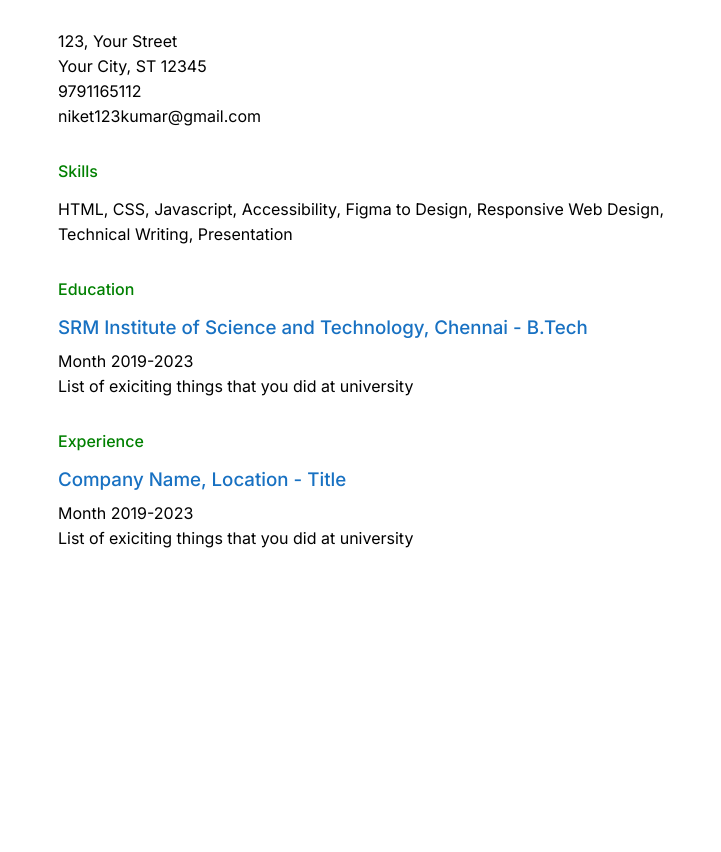
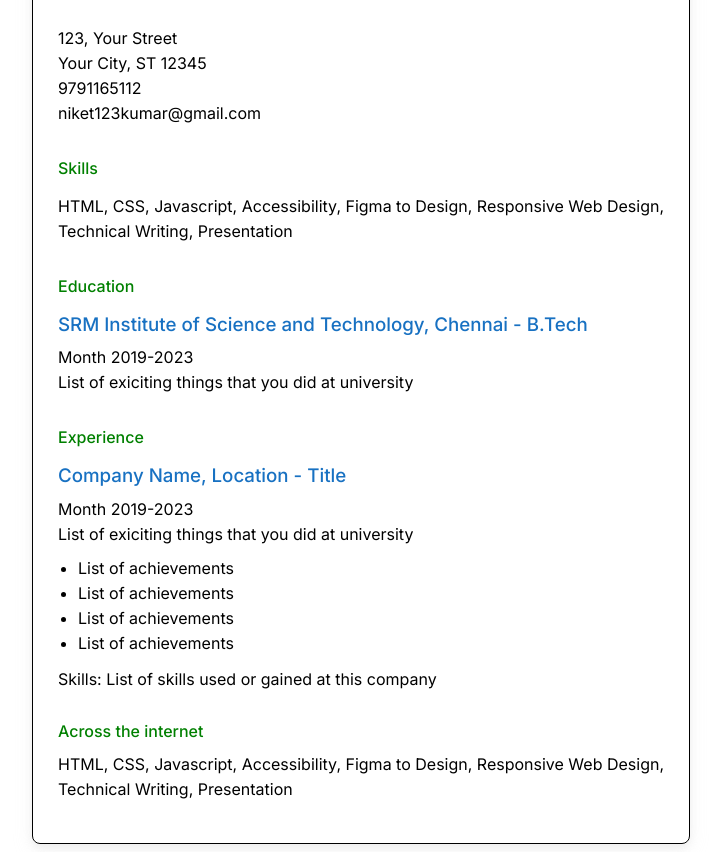
Before and after one commit to daspacebar/monorepo-private, a plain HTML site: page single-page-cv/index.html in a window 1280 px wide. Shown: the part 189-1041 px from the top of the page, without its empty margins (279-1000 px from the left). Before the commit the page ends 800 px from the top, so only its background shows below. Drawn offline with Linux system fonts and the light colour scheme.

Commit message:
Completed the CV development as per the design

```diff
--- a/single-page-cv/index.html
+++ b/single-page-cv/index.html
@@ -23,7 +23,15 @@
         <p class="green">Experience</p>
         <h3 class="education">Company Name, Location - Title</h3>
         <p class="education-details">Month 2019-2023<br>List of exiciting things that you did at university</p>
-        <!--more things coming in-->
+        <ul class="job-list">
+            <li class="job">List of achievements</li>
+            <li class="job">List of achievements</li>
+            <li class="job">List of achievements</li>
+            <li class="job">List of achievements</li>
+        </ul>
+        <p class="job-skills">Skills: List of skills used or gained at this company</p>
+        <p class="green">Across the internet</p>
+        <p class="socials">HTML, CSS, Javascript, Accessibility, Figma to Design, Responsive Web Design,<br>Technical Writing, Presentation</p>
     </div>
 </body>
 </html>
--- a/single-page-cv/style.css
+++ b/single-page-cv/style.css
@@ -4,7 +4,6 @@ body{
     padding-left: 2%;
     padding-right: 2%;
 }
-
 
 .container{
     display: flex;
@@ -17,7 +16,7 @@ body{
    width: 80%;
    text-align:left;
    margin-left:0;
-   margin-top: 70px;
+   margin-top: 40px;
    height: 2px;
    background-color: black;
 }
@@ -52,3 +51,36 @@ body{
     margin-top: -10px;
     line-height: 25px;
 }
+
+.job-list{
+    margin-top: -5px;
+    padding-left: 20px;
+}
+
+.job{
+    margin-bottom: 5px;
+}
+
+.job-skills{
+    margin-top: -5px;
+}
+
+.socials{
+    margin-top: -5px;
+    line-height: 25px;
+}
+
+/* Responsiveness */
+
+@media only screen and (min-width: 601px){
+    body{
+        padding-left: 0%;
+        padding-right: 0%;
+    }
+    .container{
+        border: 1px solid black;
+        padding: 2%;
+        border-radius: 8px;
+        box-shadow: 0 4px 8px 0 rgba(192, 192, 192, 0.2), 0 6px 20px 0 rgba(220, 220, 220, 0.19);
+    }
+}
```
